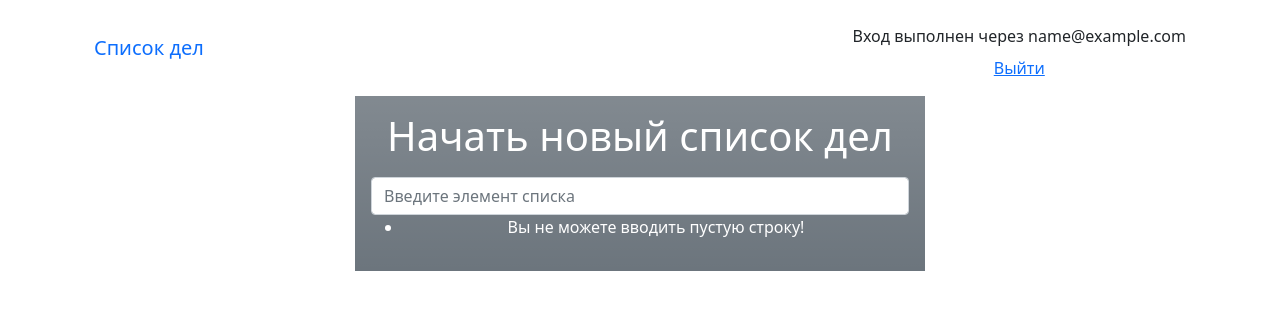
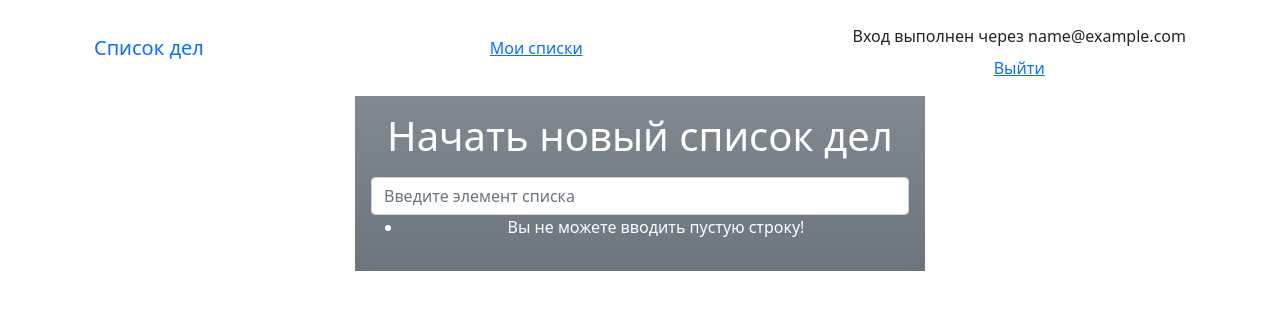
Before and after one commit to eleldar/superlists, a Django app: page /lists/new in a window 1280 px wide. Shown: the top 310 px of the page. Run offline with Django 3.2, Linux system fonts and the light colour scheme; the visitor is signed in with stand-in values (Sample User, id 1); some libraries are stand-ins or nearby versions.

Commit message:
base HTML-template includes text and link to My list app

```diff
--- a/lists/templates/lists/base.html
+++ b/lists/templates/lists/base.html
@@ -14,6 +14,9 @@
         <div class="container-fluid">
           <a class="navbar-brand" href="/">Список дел</a>
           {% if user.email %}
+            <ul class="navbar navbar-nav navbar ml-auto">
+              <li><a href="{% url 'my_lists' user.email %}">Мои списки</a></li>
+            </ul>
             <ul class="navbar navbar-nav">
               <li class="navbar-text">Вход выполнен через {{ user.email }}</li>
               <li><a href="{% url 'logout' %}">Выйти</a></li>
```
